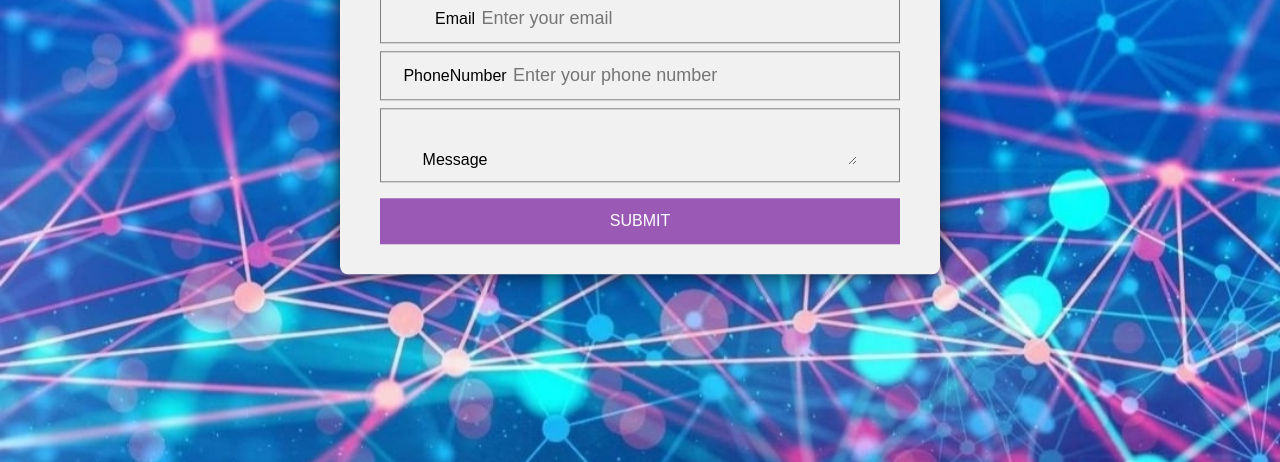
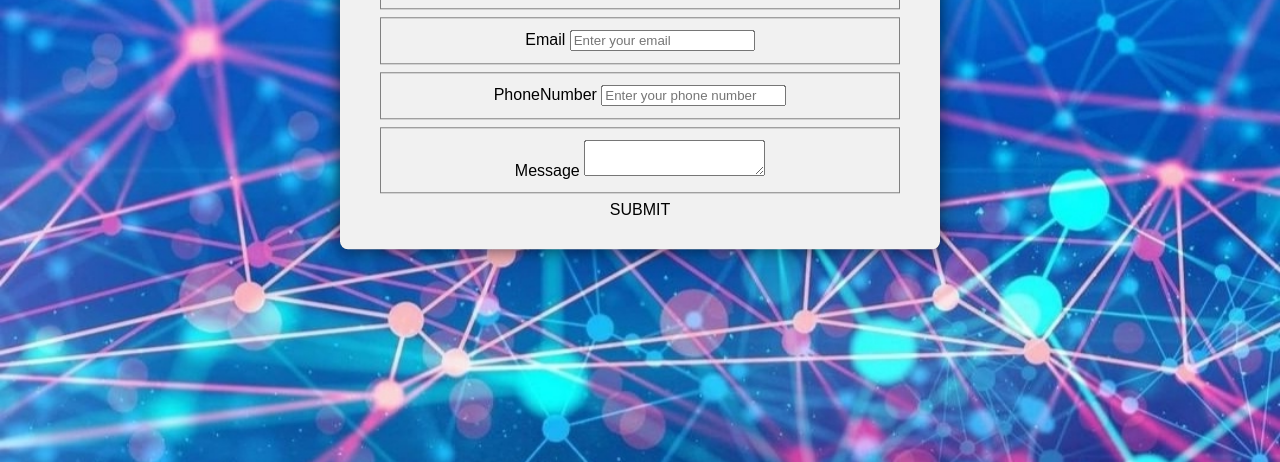
Before and after one commit to motiranjanbidhar/motiranjanbidhar.-github.-io, a plain HTML site: page CONTACT FORM/index.html in a window 1280 px wide. Shown: the part 338-800 px from the top of the page. Drawn offline with Linux system fonts and the light colour scheme.

Commit message:
Add files via upload

```diff
--- a/CONTACT FORM/style.css
+++ b/CONTACT FORM/style.css
@@ -36,21 +36,3 @@ body{
  text-transform: uppercase;
  font-size: 14px;
 }
-.txtb input,.txtb textarea{
- width:75%;
- border:none;
- background:none;
- outline:none;
- font-size:18px;
- marign-top:6px;
- }
-.btn{
- display: inline-block;
- background: #9b59b6;
- padding: 14px 0;
- color: white;
- text-transform: uppercase;
- cursor: pointer;
- margin-top: 8px;
- width: 100%;
-}
```
